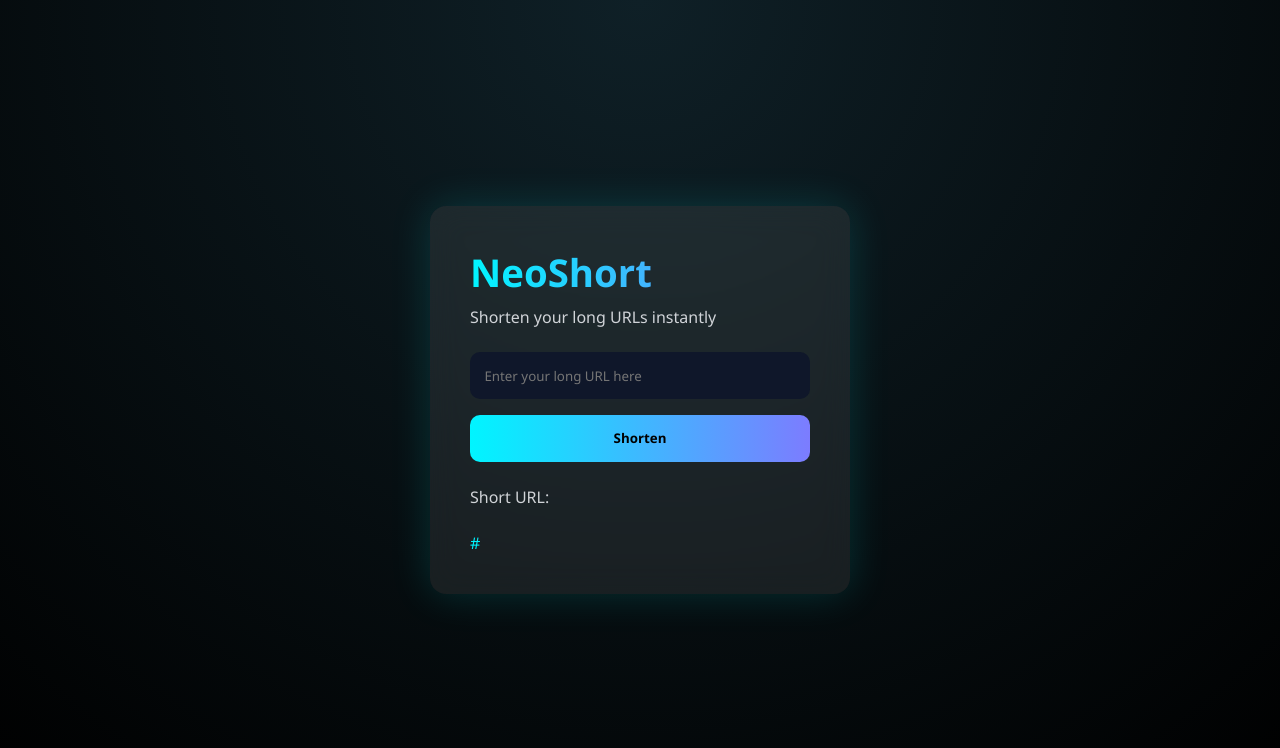
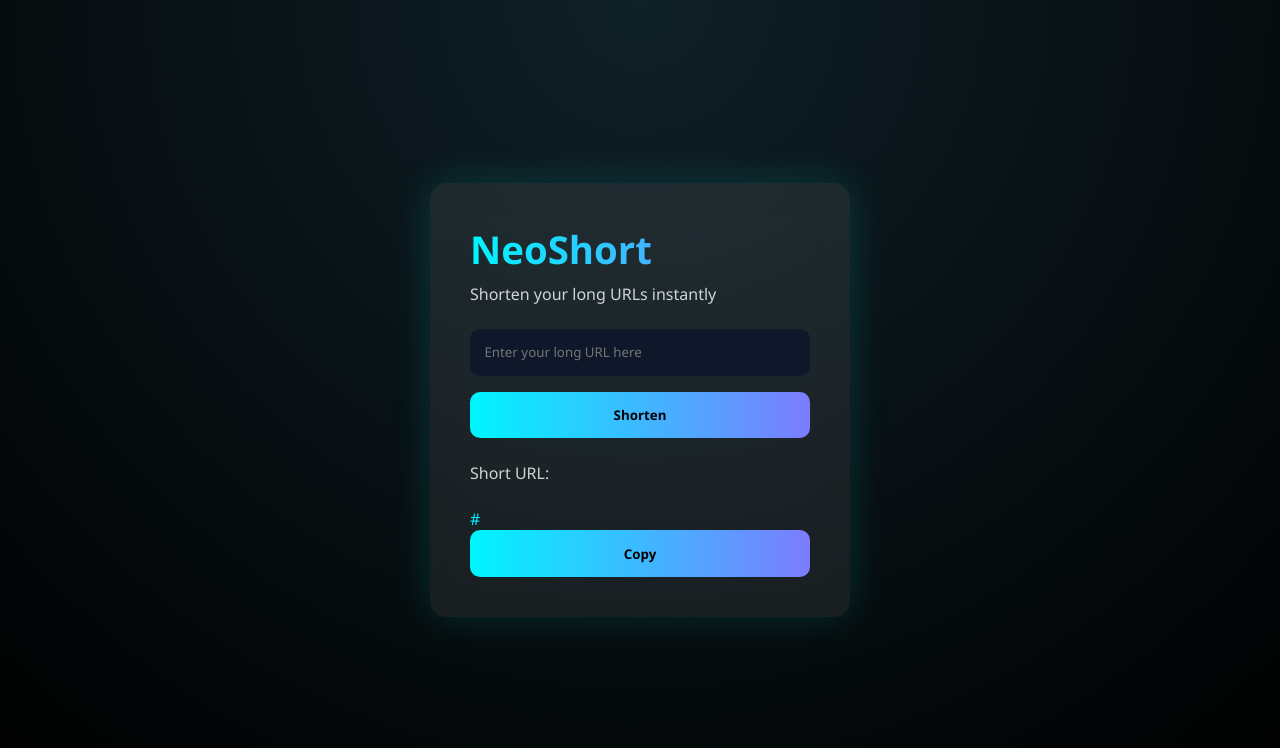
Before and after one commit to COZYkrish/NeoShort, a Flask app: template templates/index.html in a window 1280 px wide. Shown: the top 748 px of the page. Run offline with Flask 3, Linux system fonts and the light colour scheme; the template is opened without the code that fills it: most values are stand-ins (such as "Sample title", 1, 10 or a date in 2020).

Commit message:
addede copy

```diff
--- a/templates/index.html
+++ b/templates/index.html
@@ -21,14 +21,18 @@
         >
         <button type="submit">Shorten</button>
     </form>
+{% if short_url %}
+  <div class="result">
+    <p>Short URL:</p>
 
-    {% if short_url %}
-<div class="result">
-  <p>Short URL:</p>
-  <a href="{{ short_url }}" target="_blank">{{ short_url }}</a>
-</div>
+    <div class="copy-box">
+      <a id="shortUrl" href="{{ short_url }}" target="_blank">
+        {{ short_url }}
+      </a>
+      <button id="copyBtn">Copy</button>
+    </div>
+  </div>
 {% endif %}
-
 
     {% if error %}
         <p style="color: red;">{{ error }}</p>
```
